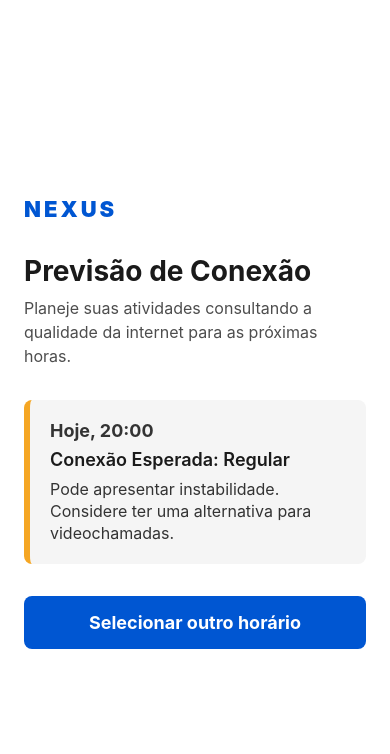
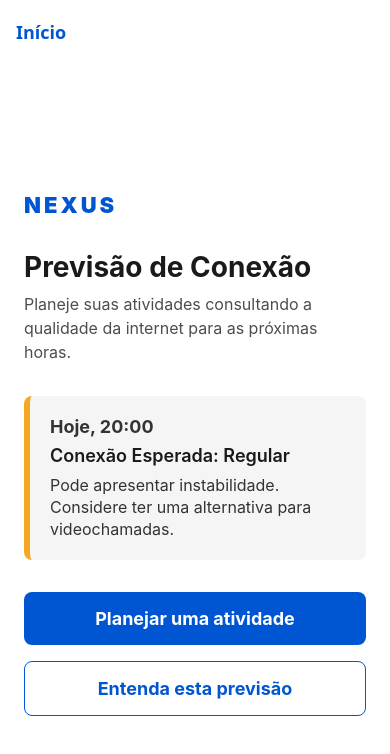
Before and after one commit to matheuscaetano-dev/nexus-app, a React Native app: screen /Home in a window 390 px wide. Shown: the top 754 px of the page. Built offline with nearby package versions, Linux system fonts and the light colour scheme.

Commit message:
feat: adiciona navegacao e fluxo das telas Home, Detalhes e Atividades

```diff
--- a/package.json
+++ b/package.json
@@ -3,10 +3,14 @@
   "version": "1.0.0",
   "main": "index.js",
   "dependencies": {
+    "@react-navigation/native": "^7.4.1",
+    "@react-navigation/native-stack": "^7.19.2",
     "expo": "~57.0.26",
     "expo-status-bar": "~57.0.1",
     "react": "19.2.3",
-    "react-native": "0.86.3"
+    "react-native": "0.86.3",
+    "react-native-safe-area-context": "~5.7.0",
+    "react-native-screens": "~4.26.0"
   },
   "scripts": {
     "start": "expo start",
--- a/src/screens/HomeScreen.js
+++ b/src/screens/HomeScreen.js
@@ -1,6 +1,11 @@
-import { StyleSheet, Text, View, TouchableOpacity } from 'react-native';
+import { View, Text, StyleSheet, TouchableOpacity } from 'react-native';
+import { NavigationContainer } from '@react-navigation/native';
+import { createNativeStackNavigator } from '@react-navigation/native-stack';
 
-export default function HomeScreen() {
+// --------------------------------------------------
+// TELA 1: HOME (Previsão de Conexão)
+// --------------------------------------------------
+function HomeScreen({ navigation }) {
   return (
     <View style={styles.container}>
       <View style={styles.header}>
@@ -21,13 +26,111 @@ export default function HomeScreen() {
         </Text>
       </View>
 
-      <TouchableOpacity style={styles.button}>
-        <Text style={styles.buttonText}>Selecionar outro horário</Text>
+      <TouchableOpacity
+        style={styles.buttonPrimary}
+        onPress={() => navigation.navigate('Atividades')}
+      >
+        <Text style={styles.buttonText}>Planejar uma atividade</Text>
+      </TouchableOpacity>
+
+      <TouchableOpacity
+        style={styles.buttonSecondary}
+        onPress={() => navigation.navigate('Detalhes')}
+      >
+        <Text style={styles.buttonTextSecondary}>Entenda esta previsão</Text>
       </TouchableOpacity>
     </View>
   );
 }
 
+// --------------------------------------------------
+// TELA 2: DETALHES (Glossário e Dados Técnicos)
+// --------------------------------------------------
+function DetalhesScreen() {
+  return (
+    <View style={styles.container}>
+      <Text style={styles.title}>Sobre esta previsão</Text>
+      <Text style={styles.subtitle}>O que os dados significam de forma simples:</Text>
+
+      <View style={styles.card}>
+        <Text style={styles.statusText}>Latência prevista: 49,1 ms</Text>
+        <Text style={styles.suggestionText}>
+          O tempo necessário para os dados percorrerem a rede. Valores altos podem deixar chamadas lentas.
+        </Text>
+      </View>
+
+      <View style={styles.card}>
+        <Text style={styles.statusText}>Perda prevista: 2,1%</Text>
+        <Text style={styles.suggestionText}>
+          Proporção estimada de pacotes de dados que não chegam ao destino, causando cortes em vídeos e áudios.
+        </Text>
+      </View>
+    </View>
+  );
+}
+
+// --------------------------------------------------
+// TELA 3: ATIVIDADES (Impacto da Conexão)
+// --------------------------------------------------
+function AtividadesScreen() {
+  return (
+    <View style={styles.container}>
+      <Text style={styles.title}>O que você pretende fazer?</Text>
+      <Text style={styles.subtitle}>Saiba como a conexão atual afeta seu uso.</Text>
+
+      <View style={styles.activityCard}>
+        <Text style={styles.statusText}>🎥 Chamada de vídeo</Text>
+        <Text style={styles.suggestionText}>Pode apresentar dificuldades e oscilações neste período.</Text>
+      </View>
+
+      <View style={styles.activityCard}>
+        <Text style={styles.statusText}>🌐 Navegar na web</Text>
+        <Text style={styles.suggestionText}>Ideal. A conexão atual suporta carregamento de páginas sem problemas.</Text>
+      </View>
+    </View>
+  );
+}
+
+// --------------------------------------------------
+// CONFIGURAÇÃO DE ROTAS
+// --------------------------------------------------
+const Stack = createNativeStackNavigator();
+
+export default function App() {
+  return (
+    <NavigationContainer>
+      <Stack.Navigator
+        initialRouteName="Home"
+        screenOptions={{
+          headerStyle: { backgroundColor: '#FFFFFF' },
+          headerTintColor: '#0056D2',
+          headerTitleStyle: { fontWeight: 'bold' },
+          headerShadowVisible: false,
+        }}
+      >
+        <Stack.Screen
+          name="Home"
+          component={HomeScreen}
+          options={{ title: 'Início' }}
+        />
+        <Stack.Screen
+          name="Detalhes"
+          component={DetalhesScreen}
+          options={{ title: 'Detalhes Técnicos' }}
+        />
+        <Stack.Screen
+          name="Atividades"
+          component={AtividadesScreen}
+          options={{ title: 'Testar Atividades' }}
+        />
+      </Stack.Navigator>
+    </NavigationContainer>
+  );
+}
+
+// --------------------------------------------------
+// ESTILOS GERAIS Acessíveis (Contraste > 4.5:1)
+// --------------------------------------------------
 const styles = StyleSheet.create({
   container: {
     flex: 1,
@@ -36,13 +139,13 @@ const styles = StyleSheet.create({
     justifyContent: 'center',
   },
   header: {
-    marginBottom: 32, // Espaço entre o logo e o título
+    marginBottom: 32,
   },
   appName: {
     fontSize: 22,
-    fontWeight: '900', // Fonte bem grossa pra destacar
-    color: '#0056D2', // Azul do botão, mantendo um bom contraste
-    letterSpacing: 3, // Espaçamento entre as letras pra dar estilo de logo
+    fontWeight: '900',
+    color: '#0056D2',
+    letterSpacing: 3,
   },
   title: {
     fontSize: 28,
@@ -64,6 +167,14 @@ const styles = StyleSheet.create({
     borderLeftColor: '#F5A623',
     marginBottom: 32,
   },
+  activityCard: {
+    backgroundColor: '#F5F5F5',
+    padding: 20,
+    borderRadius: 8,
+    marginBottom: 16,
+    borderLeftWidth: 6,
+    borderLeftColor: '#0056D2',
+  },
   cardTitle: {
     fontSize: 18,
     fontWeight: 'bold',
@@ -81,15 +192,29 @@ const styles = StyleSheet.create({
     color: '#333333',
     lineHeight: 22,
   },
-  button: {
+  buttonPrimary: {
     backgroundColor: '#0056D2',
     paddingVertical: 16,
     borderRadius: 8,
     alignItems: 'center',
+    marginBottom: 16,
+  },
+  buttonSecondary: {
+    backgroundColor: 'transparent',
+    paddingVertical: 16,
+    borderRadius: 8,
+    alignItems: 'center',
+    borderWidth: 1,
+    borderColor: '#0056D2',
   },
   buttonText: {
     color: '#FFFFFF',
     fontSize: 18,
     fontWeight: 'bold',
   },
+  buttonTextSecondary: {
+    color: '#0056D2',
+    fontSize: 18,
+    fontWeight: 'bold',
+  },
 });
```
Also changed, not shown: 1 other file (tests, documents, lock files or other folders).
